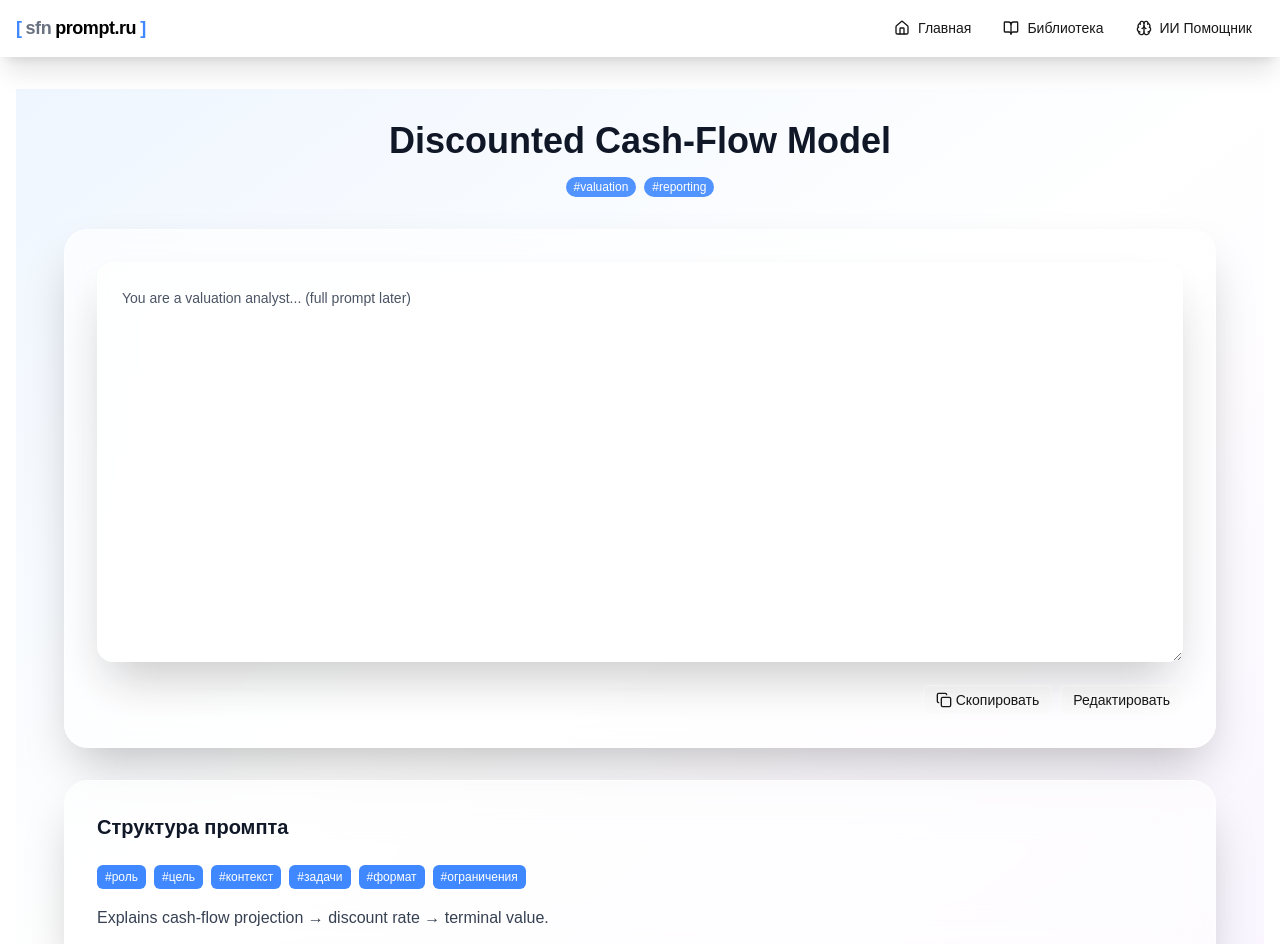
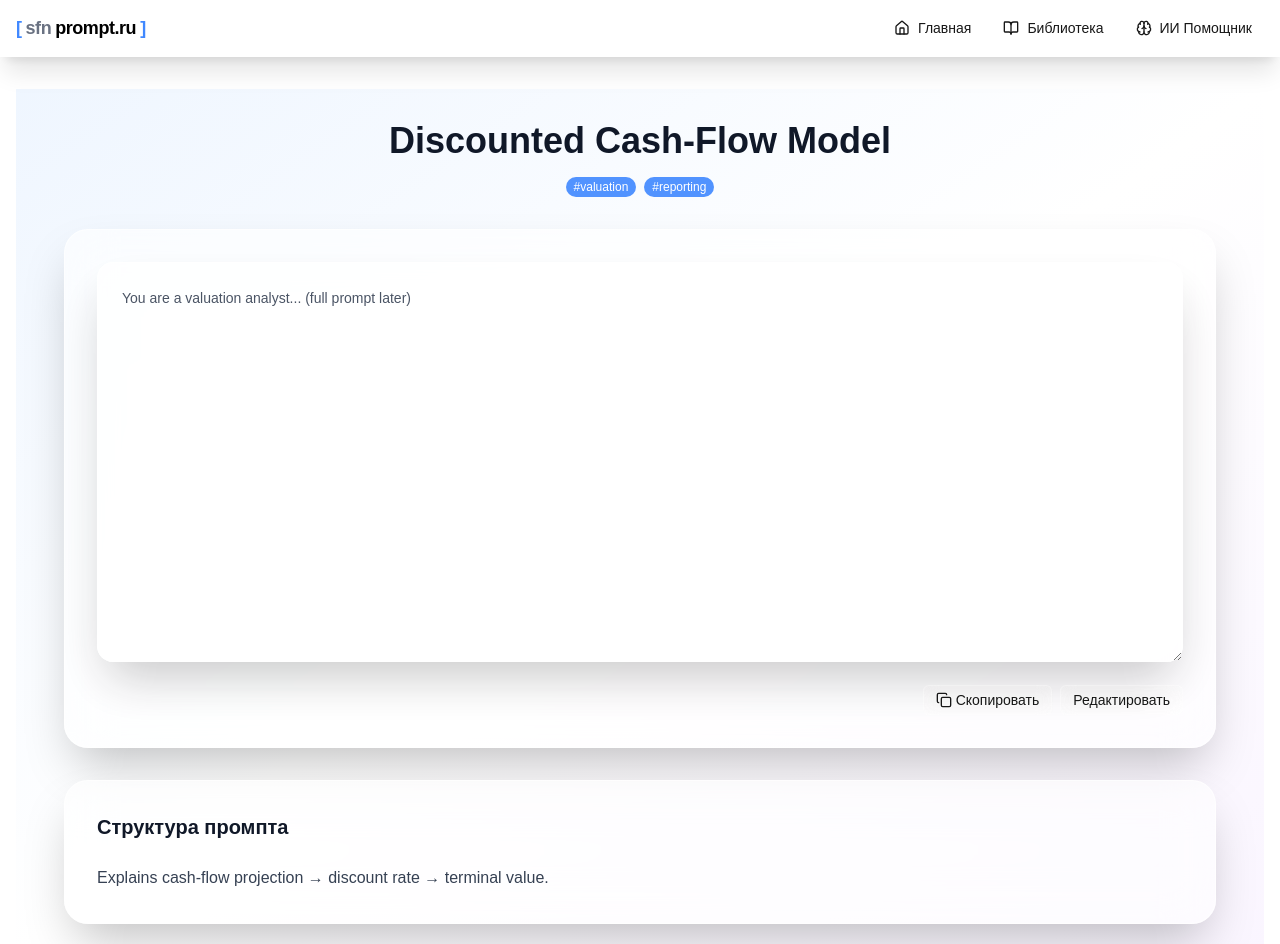
Before and after one commit to echernyi/Prompt-Library, a Next.js app in the folder finance-prompts/: page /p/dcf in a window 1280 px wide. Shown: the top 944 px of the page. Built offline with nearby package versions, Linux system fonts and the light colour scheme.

Commit message:
feat: render each structure element as a separate paragraph with blue hashtag pill, no row of pills

```diff
--- a/finance-prompts/app/p/[id]/page.tsx
+++ b/finance-prompts/app/p/[id]/page.tsx
@@ -46,21 +46,23 @@ export default async function PromptPage({
             Структура промпта
           </h2>
           <div className="prose prose-sm max-w-none text-gray-700 leading-relaxed">
-            {/* 1. What structure is used (pills) */}
-            <div className="flex flex-wrap gap-2 mb-4">
-              {['роль', 'цель', 'контекст', 'задачи', 'формат', 'ограничения'].map((tag) => (
-                <span
-                  key={tag}
-                  className="inline-flex items-center px-2 py-1 rounded-md text-xs font-medium bg-accent text-white shadow-glass"
-                >
-                  #{tag}
-                </span>
-              ))}
-            </div>
-            {/* 2. Structure explained (with highlighted tags) */}
-            <div className="space-y-4">
-              {highlightTags(prompt.logic)}
-            </div>
+            {prompt.logic.split(/\n\n+/).map((para, idx) => {
+              // If paragraph starts with #ТЕГ, render the tag as a blue pill and the rest as text
+              const hashtagMatch = para.match(/^#([А-ЯA-Z]+)/i);
+              if (hashtagMatch) {
+                const tag = hashtagMatch[1];
+                const rest = para.replace(/^#[^ ]+\s*/, '');
+                return (
+                  <p key={idx} className="flex items-start gap-2">
+                    <span className="inline-flex items-center px-2 py-1 rounded-md text-xs font-medium bg-accent text-white shadow-glass mt-1">
+                      #{tag.toLowerCase()}
+                    </span>
+                    <span>{rest}</span>
+                  </p>
+                );
+              }
+              return <p key={idx}>{para}</p>;
+            })}
           </div>
         </div>
       </div>
```
Also changed, not shown: finance-prompts/data/prompts.json (+1 -1 lines).
